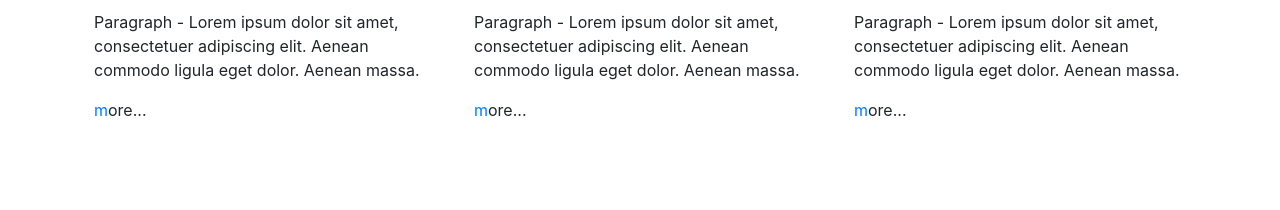
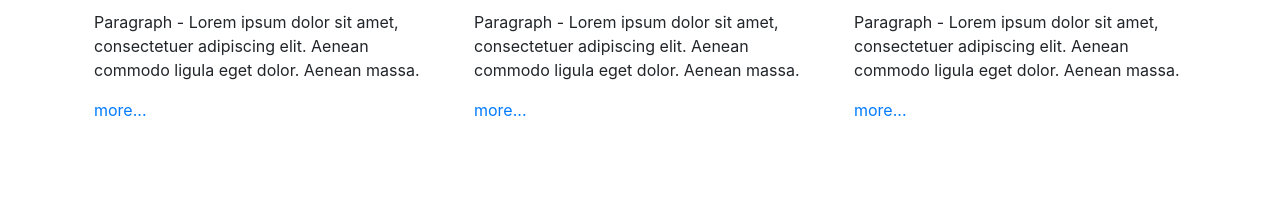
Before and after one commit to pooyagheyami/Fl, a Flask app: page / in a window 1280 px wide. Shown: the part 549-759 px from the top of the page. Run offline with Flask 2, Linux system fonts and the light colour scheme; some libraries are stand-ins or nearby versions.

Commit message:
First Work update

```diff
--- a/VicFskWeb/app.py
+++ b/VicFskWeb/app.py
@@ -17,5 +17,13 @@ def index():
 def index2():
     return "Hi"
 
+@app.route("/#Testimoni")
+def testi():
+    with open(".//txt//1.txt",mode='r') as f1:
+        lins = f1.readline()
+    names1 = lins[0].rstrip('\n')
+
+
+
 if __name__ == '__main__':
     app.run(debug=True)
--- a/VicFskWeb/templates/ArtWeb.html
+++ b/VicFskWeb/templates/ArtWeb.html
@@ -7,19 +7,19 @@
           <h4 id="Art1"><b>Article 1</b></h4>
           <p>Paragraph - Lorem ipsum dolor sit amet, consectetuer adipiscing elit. Aenean commodo ligula eget dolor. Aenean massa.</p>
           <p>
-            <a href="#">m</a>ore...</p>
+            <a href="#">more...</a></p>
         </div>
         <div class="p-4 col-lg-4 col-md-6">
           <h4 id="Art2"><b>Article 2</b></h4>
           <p>Paragraph - Lorem ipsum dolor sit amet, consectetuer adipiscing elit. Aenean commodo ligula eget dolor. Aenean massa.</p>
           <p>
-            <a href="#">m</a>ore...</p>
+            <a href="#">more...</a></p>
         </div>
         <div class="p-4 col-lg-4">
           <h4 id="Art3"><b>Article 3</b></h4>
           <p>Paragraph - Lorem ipsum dolor sit amet, consectetuer adipiscing elit. Aenean commodo ligula eget dolor. Aenean massa.</p>
           <p>
-            <a href="#">m</a>ore...</p>
+            <a href="#">more...</a></p>
         </div>
       </div>
     </div>
--- a/VicFskWeb/templates/TstWeb.html
+++ b/VicFskWeb/templates/TstWeb.html
@@ -9,6 +9,7 @@
           <div class="card">
             <div class="card-body p-4">
               <p class="mb-3">This product was very good and efficient and I was able to use it properly and get things done easily.<br></p>
+              <p><a href="#">more...</a></p>
               <div class="row">
                 <div class="col-lg-2 col-3"> <img class="img-fluid d-block rounded-circle" src="https://static.pingendo.com/img-placeholder-2.svg"> </div>
                 <div class="col-lg-10 col-9 d-flex align-items-center">
@@ -22,6 +23,7 @@
           <div class="card">
             <div class="card-body p-4">
               <p class="mb-3">With this product I was able to do my best and save my time and energy. I was comfortable with it</p>
+              <p><a href="#">more...</a></p>
               <div class="row">
                 <div class="col-lg-2 col-3"> <img class="img-fluid d-block rounded-circle" src="https://static.pingendo.com/img-placeholder-3.svg"> </div>
                 <div class="col-lg-10 col-9 d-flex align-items-center">
```
